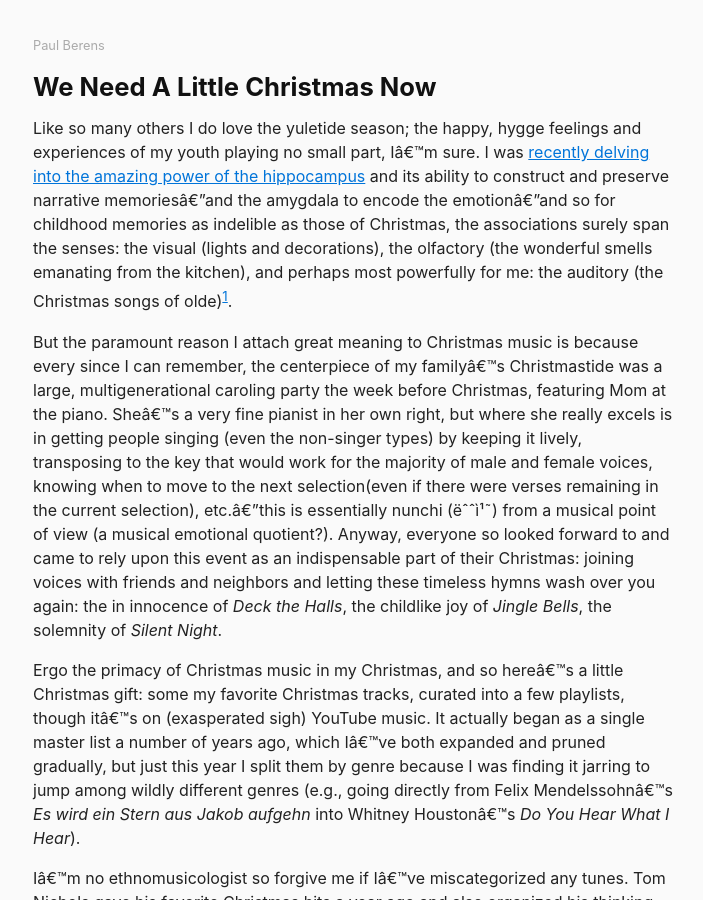
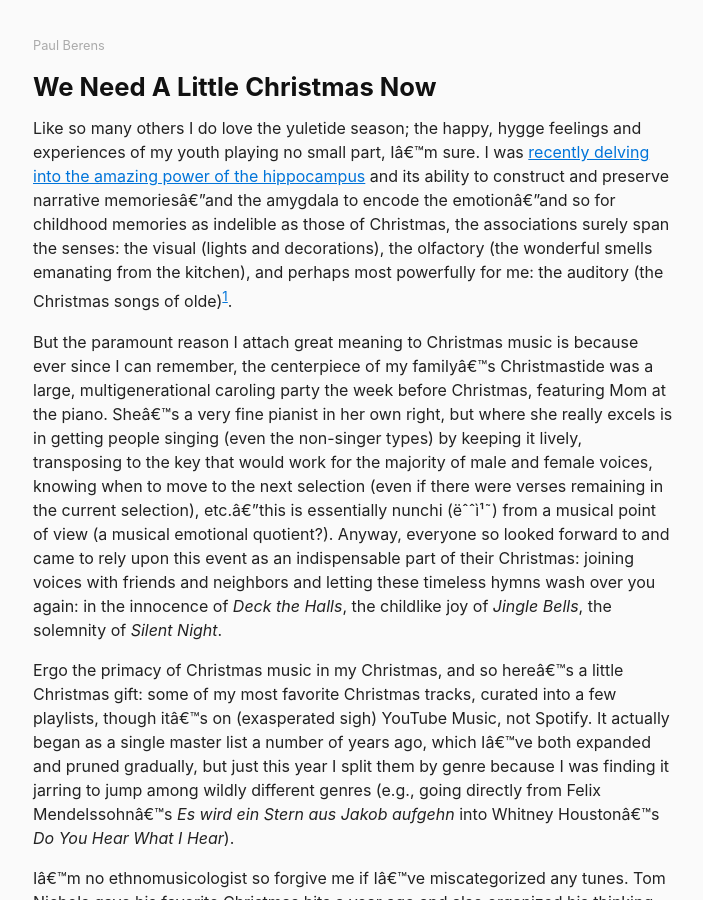
Before and after one commit to berensp/berensp.github.io, a Jekyll site: the page built from _posts/2023-12-15-xmas-music.md, in a window 1280 px wide and 900 px high. Shown: the whole window, without its empty margins (287-990 px from the left). Built offline with Jekyll 4.4.1, drawn with Linux system fonts in a browser that asks for light colours; a script that is not in the unit is left out.

Commit message:
Update 2023-12-15-xmas-music.md

```diff
--- a/_posts/2023-12-15-xmas-music.md
+++ b/_posts/2023-12-15-xmas-music.md
@@ -8,9 +8,9 @@ Like so many others I do love the yuletide season; the happy, hygge feelings and
 
 [^1]:Apparently when memories of multisensory (i.e. various sensory experiences being intertwined) there may be better encoding, facilitating memory recall and enhancing the clarity of the memories.
 
-But the paramount reason I attach great meaning to Christmas music is because every since I can remember, the centerpiece of my family's Christmastide was a large, multigenerational caroling party the week before Christmas, featuring Mom at the piano. She’s a very fine pianist in her own right, but where she really excels is in getting people singing (even the non-singer types) by keeping it lively, transposing to the key that would work for the majority of male and female voices, knowing when to move to the next selection(even if there were verses remaining in the current selection), etc.—this is essentially nunchi (눈치) from a musical point of view (a musical emotional quotient?). Anyway, everyone so looked forward to and came to rely upon this event as an indispensable part of their Christmas: joining voices with friends and neighbors and letting these timeless hymns wash over you again: the in innocence of *Deck the Halls*, the childlike joy of *Jingle Bells*, the solemnity of *Silent Night*.
+But the paramount reason I attach great meaning to Christmas music is because ever since I can remember, the centerpiece of my family's Christmastide was a large, multigenerational caroling party the week before Christmas, featuring Mom at the piano. She’s a very fine pianist in her own right, but where she really excels is in getting people singing (even the non-singer types) by keeping it lively, transposing to the key that would work for the majority of male and female voices, knowing when to move to the next selection (even if there were verses remaining in the current selection), etc.—this is essentially nunchi (눈치) from a musical point of view (a musical emotional quotient?). Anyway, everyone so looked forward to and came to rely upon this event as an indispensable part of their Christmas: joining voices with friends and neighbors and letting these timeless hymns wash over you again: in the innocence of *Deck the Halls*, the childlike joy of *Jingle Bells*, the solemnity of *Silent Night*.
 
-Ergo the primacy of Christmas music in my Christmas, and so here’s a little Christmas gift: some my favorite Christmas tracks, curated into a few playlists, though it's on (exasperated sigh) YouTube music. It actually began as a single master list a number of years ago, which I’ve both expanded and pruned gradually, but just this year I split them by genre because I was finding it jarring to jump among wildly different genres (e.g., going directly from Felix Mendelssohn’s *Es wird ein Stern aus Jakob aufgehn* into Whitney Houston’s *Do You Hear What I Hear*).
+Ergo the primacy of Christmas music in my Christmas, and so here's a little Christmas gift: some of my most favorite Christmas tracks, curated into a few playlists, though it's on (exasperated sigh) YouTube Music, not Spotify. It actually began as a single master list a number of years ago, which I’ve both expanded and pruned gradually, but just this year I split them by genre because I was finding it jarring to jump among wildly different genres (e.g., going directly from Felix Mendelssohn's *Es wird ein Stern aus Jakob aufgehn* into Whitney Houston’s *Do You Hear What I Hear*).
 
 I’m no ethnomusicologist so forgive me if I’ve miscategorized any tunes. Tom Nichols gave his favorite Christmas hits a year ago and also organized his thinking by genre[^2], although he had a “religious carols” category. I didn’t split the religious from the secular, although some genres by nature may loosely correspond with a certain religiosity or lack thereof (e.g., the indie rock maybe won’t cover the Latin hymns; and concomitantly, the Renaissance polyphonic stuff won’t deal with *Frosty the Snowman*).
 
```
